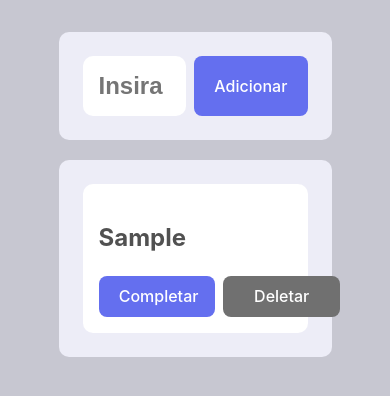
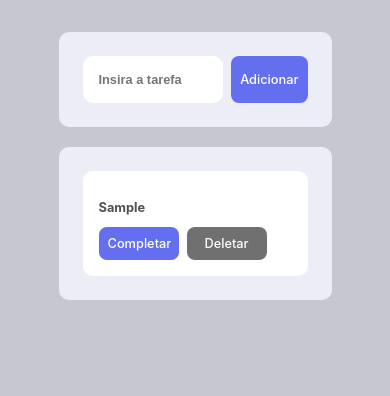
Before and after one commit to LucaswmLima/React-todo-list-1, a React (Vite) app: page / in a window 390 px wide. Both pictures are taken after typing "Sample" into the empty fields and a click on the button "Adicionar". Shown: the top 396 px of the page. Built offline with nearby package versions, Linux system fonts and the light colour scheme.

Commit message:
minor responsive adjustments

```diff
--- a/src/index.css
+++ b/src/index.css
@@ -69,7 +69,7 @@ button {
   background-color: var(--color-btn-primary);
   color: white;
   cursor: pointer;
-  width: 7.3rem;
+  width: 7rem;
 }
 button:hover {
   background-color: var(--color-btn-primary-hover);
@@ -85,3 +85,30 @@ button:active{
 .btn-secondary:active{
   scale: 95%;
 }
+
+
+@media only screen and (max-width: 600px) {
+  button{
+  font-size: 0.8rem;
+  padding: 0.5rem;
+  width: 5rem;
+  }
+
+  .add-todo input{
+    font-size: 0.8rem;
+  }
+
+  h2{
+    font-size: 0.8rem;
+  }
+
+  .title-container{
+    width: 100%;
+  }
+}
+
+@media only screen and (max-width: 1300px) {
+   .title-container{
+    width: 100%;
+  }
+}
```
